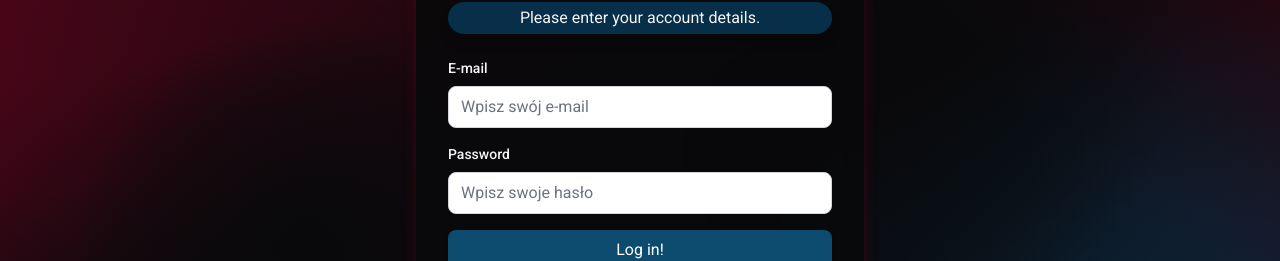
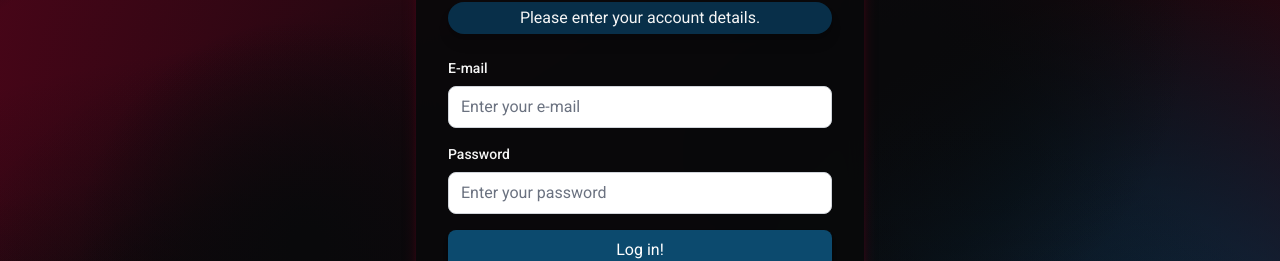
Before and after one commit to pawelek7k/future, a Next.js app: page /login in a window 1280 px wide. Shown: the part 156-417 px from the top of the page. Built offline with nearby package versions, Linux system fonts and the light colour scheme; a web font is replaced by a local one.

Commit message:
Update Login.tsx

```diff
--- a/app/components/login/Login.tsx
+++ b/app/components/login/Login.tsx
@@ -43,7 +43,7 @@ export const LoginForm: React.FC<LoginFormProps> = ({
           name="email"
           value={formData.email}
           onChange={handleChange}
-          placeholder="Wpisz swój e-mail"
+          placeholder="Enter your e-mail"
           className="w-full px-3 py-2 border border-gray-300 rounded-lg bg-white text-gray-900 placeholder-gray-500 focus:outline-none focus:border-sky-500"
         />
       </div>
@@ -60,7 +60,7 @@ export const LoginForm: React.FC<LoginFormProps> = ({
           name="password"
           value={formData.password}
           onChange={handleChange}
-          placeholder="Wpisz swoje hasło"
+          placeholder="Enter your password"
           className="w-full px-3 py-2 border border-gray-300 rounded-lg bg-white text-gray-900 placeholder-gray-500 focus:outline-none focus:border-sky-500"
         />
       </div>
```
